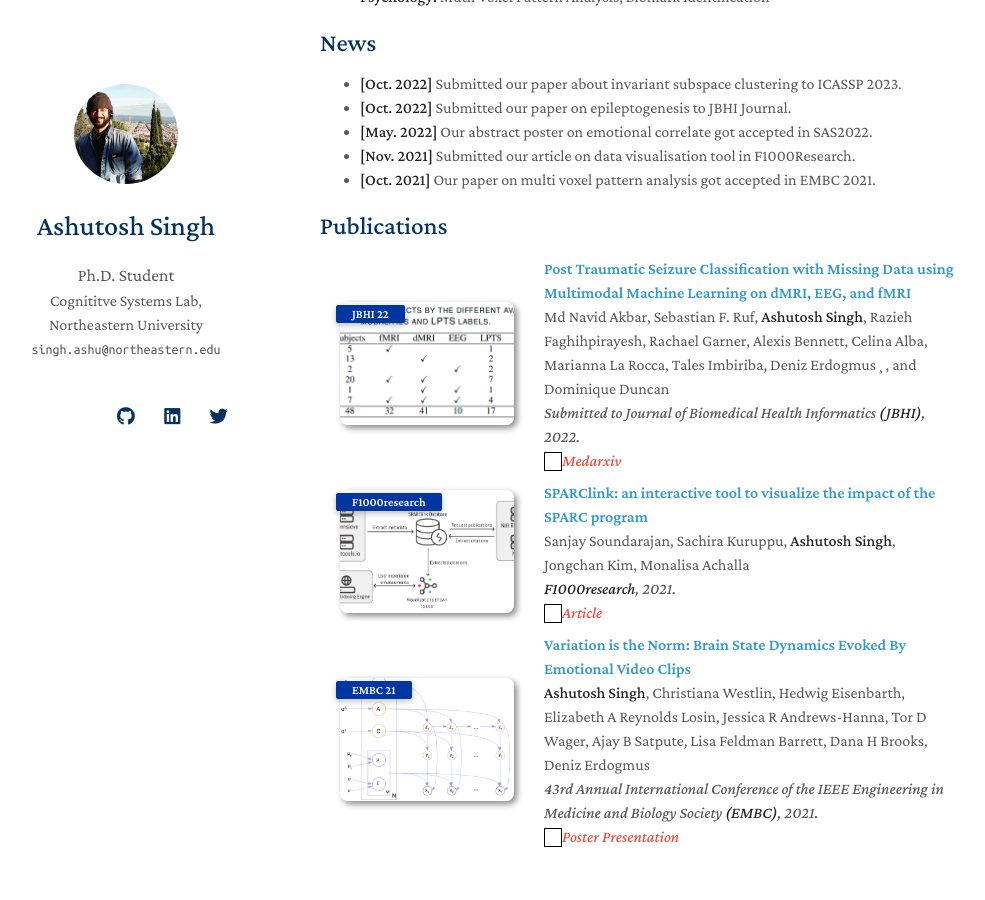
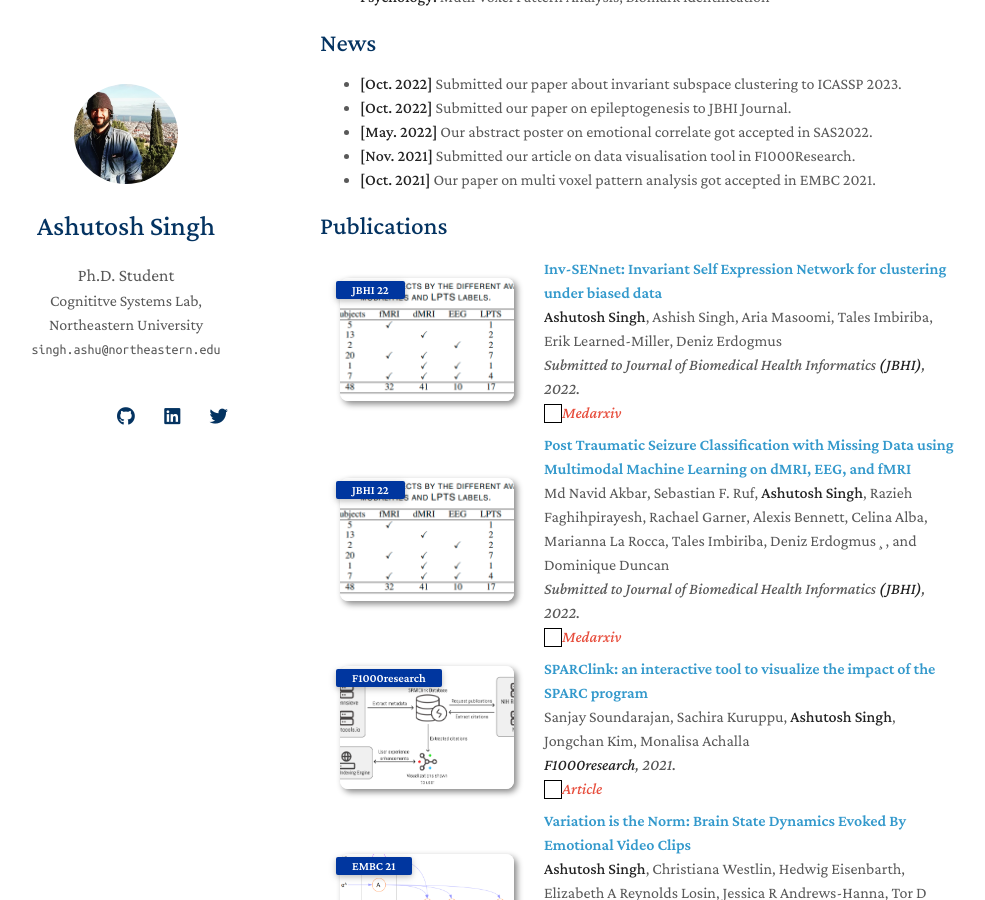
Before and after one commit to ashutosh17dec/ashutosh17dec.github.io, a Jekyll site: the page built from index.md, in a window 1280 px wide and 900 px high, scrolled down 518 px. Shown: the whole window, without its empty margins (150-1135 px from the left). Built offline with Jekyll 4.4.1, drawn with Linux system fonts in a browser that asks for light colours; nearby versions of some CDN libraries; a style sheet for code colours, icons or effects is not loaded; our own code applies the rules of GitHub Pages for plain Markdown files.

Commit message:
Update publications.md

```diff
--- a/_includes/publications.md
+++ b/_includes/publications.md
@@ -2,6 +2,27 @@
 
 <div class="publications">
 <ol class="bibliography">
+
+<li>
+<div class="pub-row">
+
+  <div class="col-sm-3 abbr" style="position: relative;padding-right: 15px;padding-left: 15px;">
+    <img src="assets/img/Screenshot from 2023-01-13 13-22-25.png" class="teaser img-fluid z-depth-1">
+    <abbr class="badge">JBHI 22</abbr>
+  </div>
+
+  <div class="col-sm-9" style="position: relative;width: 100%;padding-right: 15px;padding-left: 20px;">
+    <div class="title"><a href="https://arxiv.org/pdf/2211.06780.pdf"> Inv-SENnet: Invariant Self Expression Network for clustering under biased data</a></div>
+    <div class="author"><strong>Ashutosh Singh</strong>, Ashish Singh, Aria Masoomi, Tales Imbiriba, Erik Learned-Miller, Deniz Erdogmus</div>
+    <div class="periodical"><em> Submitted to Journal of Biomedical Health Informatics <strong>(JBHI)</strong>, 2022.</em></div>
+    <div class="links">
+      <a href="https://arxiv.org/pdf/2211.06780.pdf" class="btn btn-sm z-depth-0" role="button" target="_blank" style="font-size:12px;"></a>
+      <strong><i style="color:#e74d3c">Medarxiv</i></strong>
+    </div>
+  </div>
+</div>
+</li>
+
 
 <li>
 <div class="pub-row">
```
